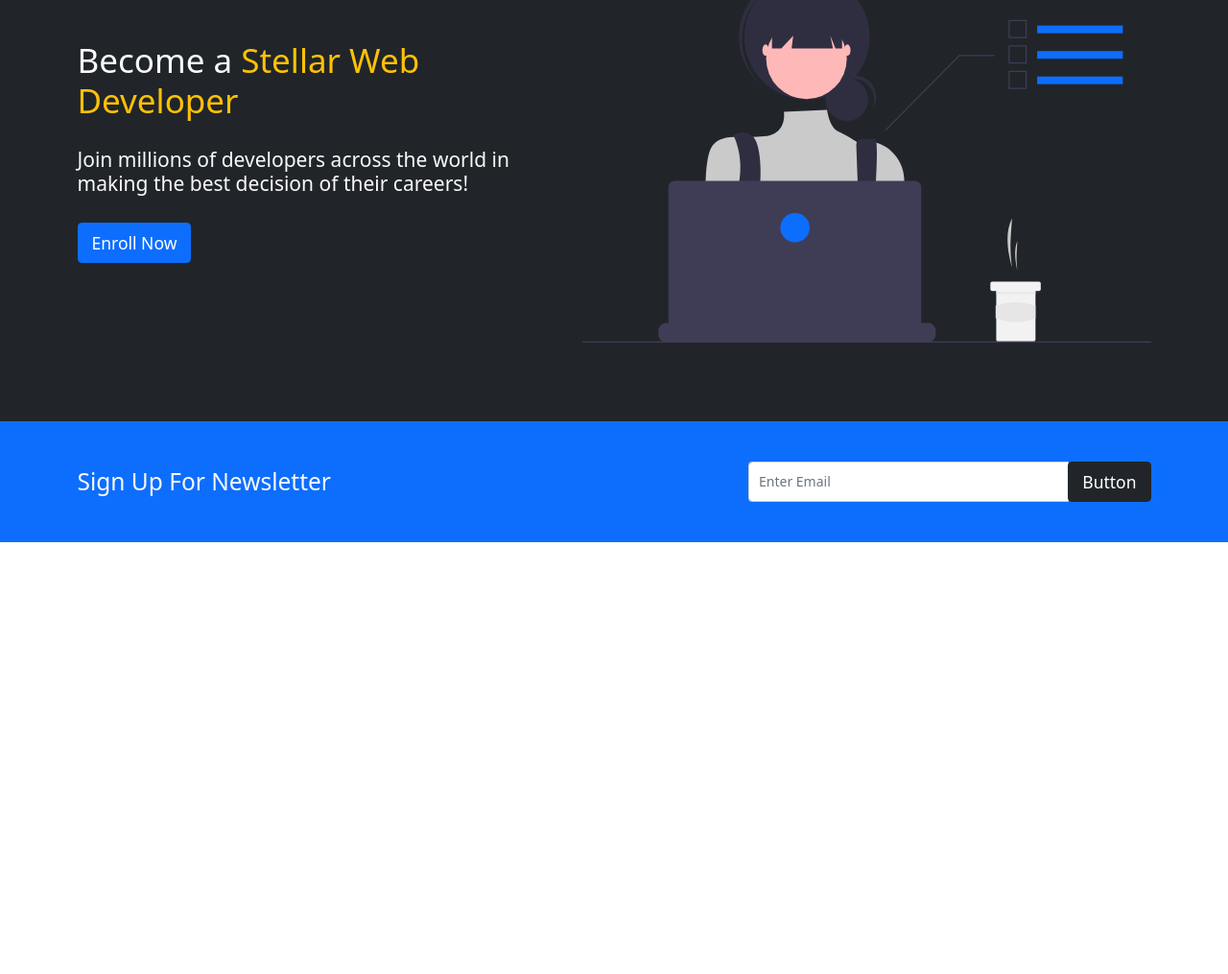
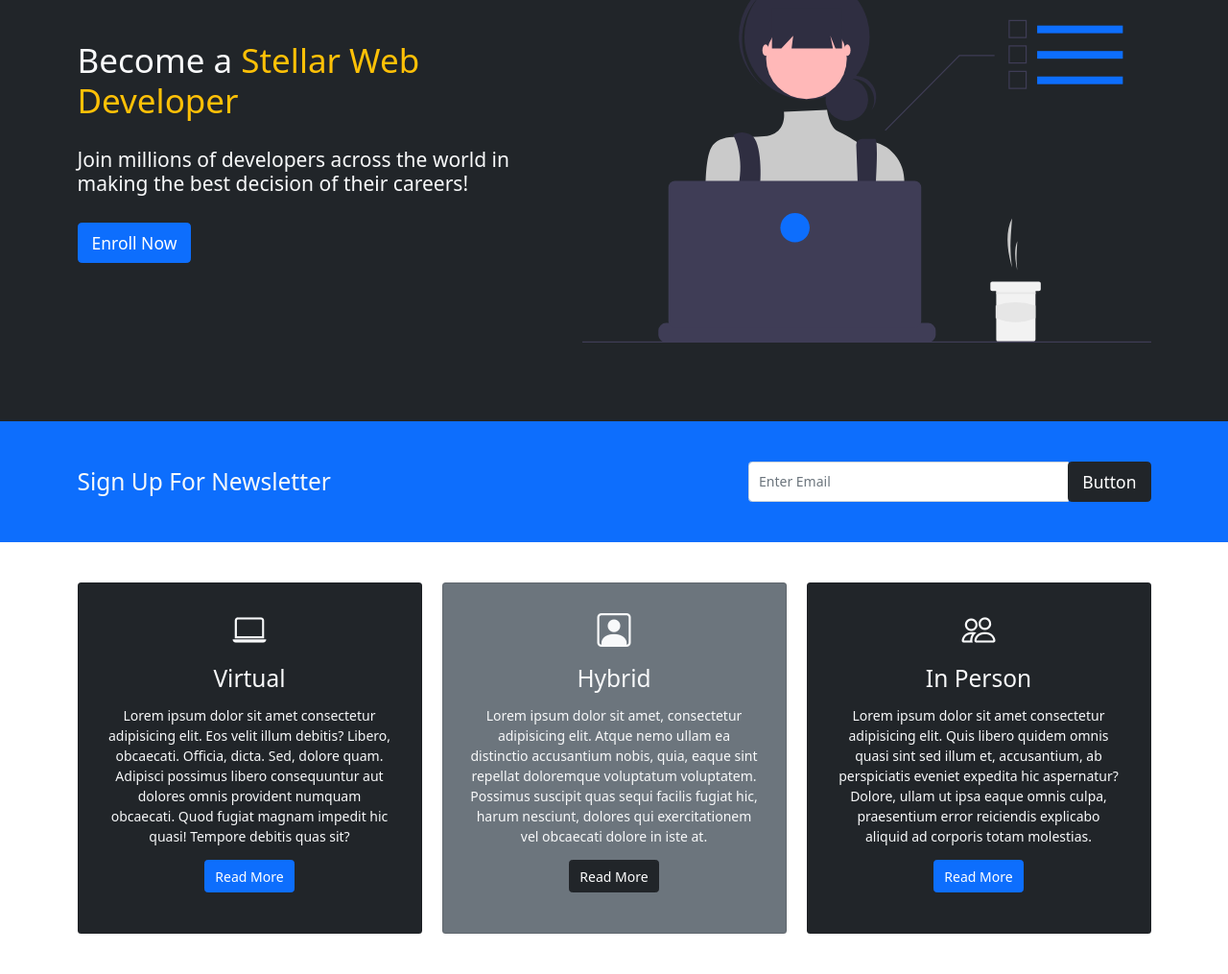
Before and after one commit to nrcoover/coding-bootcamp-demo-site, a website: page src/index.html in a window 1280 px wide. Shown: the part 235-1250 px from the top of the page at 96% size. Before the commit the page ends 800 px from the top, so only its background shows below. Drawn offline with nearby package versions, Linux system fonts and the light colour scheme; files that its build step writes are made by us from their sources; a web font is replaced by a local one.

Commit message:
Adds Enrollment Cards Article to Homepage
Created an article with three separate cards about enrollment information.

```diff
--- a/src/index.html
+++ b/src/index.html
@@ -10,6 +10,7 @@
     <meta name="viewport" content="width=device-width, initial-scale=1.0">
     <!-- Connects to Bootstrap CDN -->
     <link href="https://cdn.jsdelivr.net/npm/bootstrap@5.1.3/dist/css/bootstrap.min.css" rel="stylesheet" integrity="sha384-1BmE4kWBq78iYhFldvKuhfTAU6auU8tT94WrHftjDbrCEXSU1oBoqyl2QvZ6jIW3" crossorigin="anonymous">
+    <link rel="stylesheet" href="https://cdn.jsdelivr.net/npm/bootstrap-icons@1.3.0/font/bootstrap-icons.css">
     <title>Stellar Developer Coding Bootcamp</title>
     <meta name="description" content="This is an example of a
 meta description. This will often show up in search results.">
@@ -42,6 +43,7 @@ meta description. This will often show up in search results.">
     </header>
 
     <main class="w-100">
+        <!-- HERO BANNER ARTICLE -->
         <article id="Hero-Banner" class="bg-dark text-light text-center text-md-start min-vh-100 d-flex align-items-center">
             <!-- Hero Content Section -->
             <section class="container m-vh-100" style="margin: 0 auto;">
@@ -76,6 +78,59 @@ meta description. This will often show up in search results.">
             </section>
         </article>
 
+        <!-- ENROLLMENT TYPE CARDS ARTICLE -->
+        <article id="Enrollment-Cards" class="p-5">
+            <section class="container">
+                <div class="row">
+                    <!-- Single Card -->
+                    <article class="enrollment-card col-md">
+                        <div class="card bg-dark text-light">
+                            <div class="card-body text-center m-3">
+                                <div class="h1 mb-3">
+                                    <i class="bi bi-laptop"></i>
+                                </div>
+                                <h3 class="cart-title mb-3">
+                                    Virtual
+                                </h3>
+                                <p class="card-text">Lorem ipsum dolor sit amet consectetur adipisicing elit. Eos velit illum debitis? Libero, obcaecati. Officia, dicta. Sed, dolore quam. Adipisci possimus libero consequuntur aut dolores omnis provident numquam obcaecati. Quod fugiat magnam impedit hic quasi! Tempore debitis quas sit?</p>
+                                <a href="#" class="btn btn-primary mb-3">Read More</a>
+                            </div>
+                        </div>
+                    </article>
+                    <!-- Single Card -->
+                    <article class="enrollment-card col-md">
+                        <div class="card bg-secondary text-light">
+                            <div class="card-body text-center m-3">
+                                <div class="h1 mb-3">
+                                    <i class="bi bi-person-square"></i>
+                                </div>
+                                <h3 class="cart-title mb-3">
+                                    Hybrid
+                                </h3>
+                                <p class="card-text">Lorem ipsum dolor sit amet, consectetur adipisicing elit. Atque nemo ullam ea distinctio accusantium nobis, quia, eaque sint repellat doloremque voluptatum voluptatem. Possimus suscipit quas sequi facilis fugiat hic, harum nesciunt, dolores qui exercitationem vel obcaecati dolore in iste at.</p>
+                                <a href="#" class="btn btn-dark mb-3">Read More</a>
+                            </div>
+                        </div>
+                    </article>
+                    <!-- Single Card -->
+                    <article class="enrollment-card col-md">
+                        <div class="card bg-dark text-light">
+                            <div class="card-body text-center m-3">
+                                <div class="h1 mb-3">
+                                    <i class="bi bi-people"></i>
+                                </div>
+                                <h3 class="cart-title mb-3">
+                                    In Person
+                                </h3>
+                                <p class="card-text">Lorem ipsum dolor sit amet consectetur adipisicing elit. Quis libero quidem omnis quasi sint sed illum et, accusantium, ab perspiciatis eveniet expedita hic aspernatur? Dolore, ullam ut ipsa eaque omnis culpa, praesentium error reiciendis explicabo aliquid ad corporis totam molestias.</p>
+                                <a href="#" class="btn btn-primary mb-3">Read More</a>
+                            </div>
+                        </div>
+                    </article>
+                </div>
+            </section>
+        </article>
+
     </main>
 
     <footer></footer>
```
